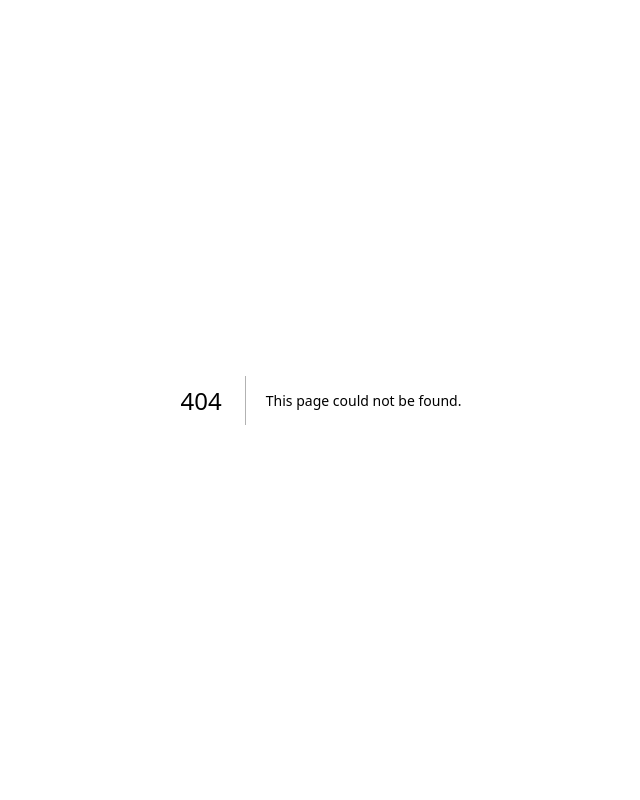
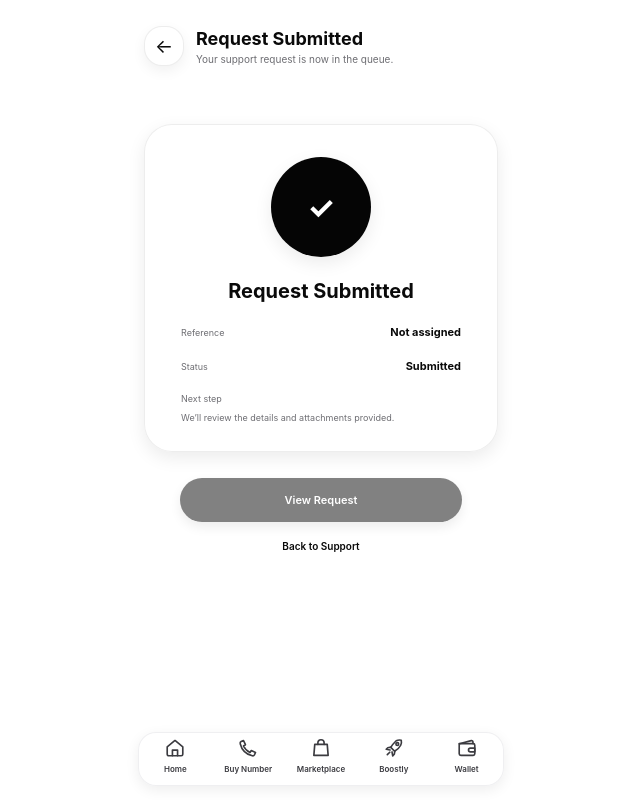
Before and after one commit to wis12dom34/-wickspend-web, a Next.js app: page /help-support/submitted in a window 1280 px wide. Before the commit this address had no page. Shown: the whole page, without its empty margins (319-959 px from the left). Built offline with nearby package versions, Linux system fonts and the light colour scheme.

Commit message:
Add Figma support request submitted state

```diff
--- /dev/null
+++ b/app/help-support/submitted/page.tsx
@@ -0,0 +1,24 @@
+"use client";
+
+import Link from "next/link";
+import {useSearchParams} from "next/navigation";
+import {PageShell} from "@/components/PageShell";
+
+export default function SupportRequestSubmitted(){
+  const params=useSearchParams();
+  const reference=(params.get("reference")||"").trim();
+  return <PageShell title="Request Submitted" subtitle="Your support request is now in the queue." back="/help-support">
+    <section style={{marginTop:54,border:"1px solid rgba(0,0,0,.07)",borderRadius:28,background:"rgba(255,255,255,.95)",boxShadow:"0 6px 18px rgba(0,0,0,.08)",padding:"32px 36px 28px",textAlign:"center"}}>
+      <div aria-hidden="true" style={{width:100,height:100,borderRadius:50,background:"#050505",color:"#fff",display:"grid",placeItems:"center",fontSize:31,fontWeight:700,margin:"0 auto 22px",boxShadow:"0 6px 18px rgba(0,0,0,.08)"}}>✓</div>
+      <h2 style={{fontSize:20,margin:"0 0 22px"}}>Request Submitted</h2>
+      <div style={{display:"grid",gap:20,textAlign:"left"}}>
+        <div style={{display:"grid",gridTemplateColumns:"1fr 1fr",alignItems:"center"}}><span style={{fontSize:9,color:"#6e6e73"}}>Reference</span><strong style={{fontSize:11,textAlign:"right"}}>{reference||"Not assigned"}</strong></div>
+        <div style={{display:"grid",gridTemplateColumns:"1fr 1fr",alignItems:"center"}}><span style={{fontSize:9,color:"#6e6e73"}}>Status</span><strong style={{fontSize:11,textAlign:"right"}}>Submitted</strong></div>
+        <div style={{display:"grid",gap:8}}><span style={{fontSize:9,color:"#6e6e73"}}>Next step</span><p style={{fontSize:9,color:"#6e6e73",margin:0}}>We’ll review the details and attachments provided.</p></div>
+      </div>
+    </section>
+
+    {reference?<Link href={`/help-support/ticket?reference=${encodeURIComponent(reference)}`} style={{width:"calc(100% - 72px)",height:44,borderRadius:22,background:"#050505",color:"#fff",display:"grid",placeItems:"center",fontSize:11,fontWeight:600,margin:"26px auto 0",boxShadow:"0 5px 12px rgba(0,0,0,.15)"}}>View Request</Link>:<button type="button" disabled title="A ticket reference is required to view a submitted request" style={{width:"calc(100% - 72px)",height:44,border:0,borderRadius:22,background:"#050505",color:"#fff",fontSize:11,fontWeight:600,margin:"26px auto 0",boxShadow:"0 5px 12px rgba(0,0,0,.15)",opacity:.5,display:"block"}}>View Request</button>}
+    <Link href="/help-support" style={{display:"block",textAlign:"center",marginTop:18,fontSize:10,fontWeight:600}}>Back to Support</Link>
+  </PageShell>
+}
```
